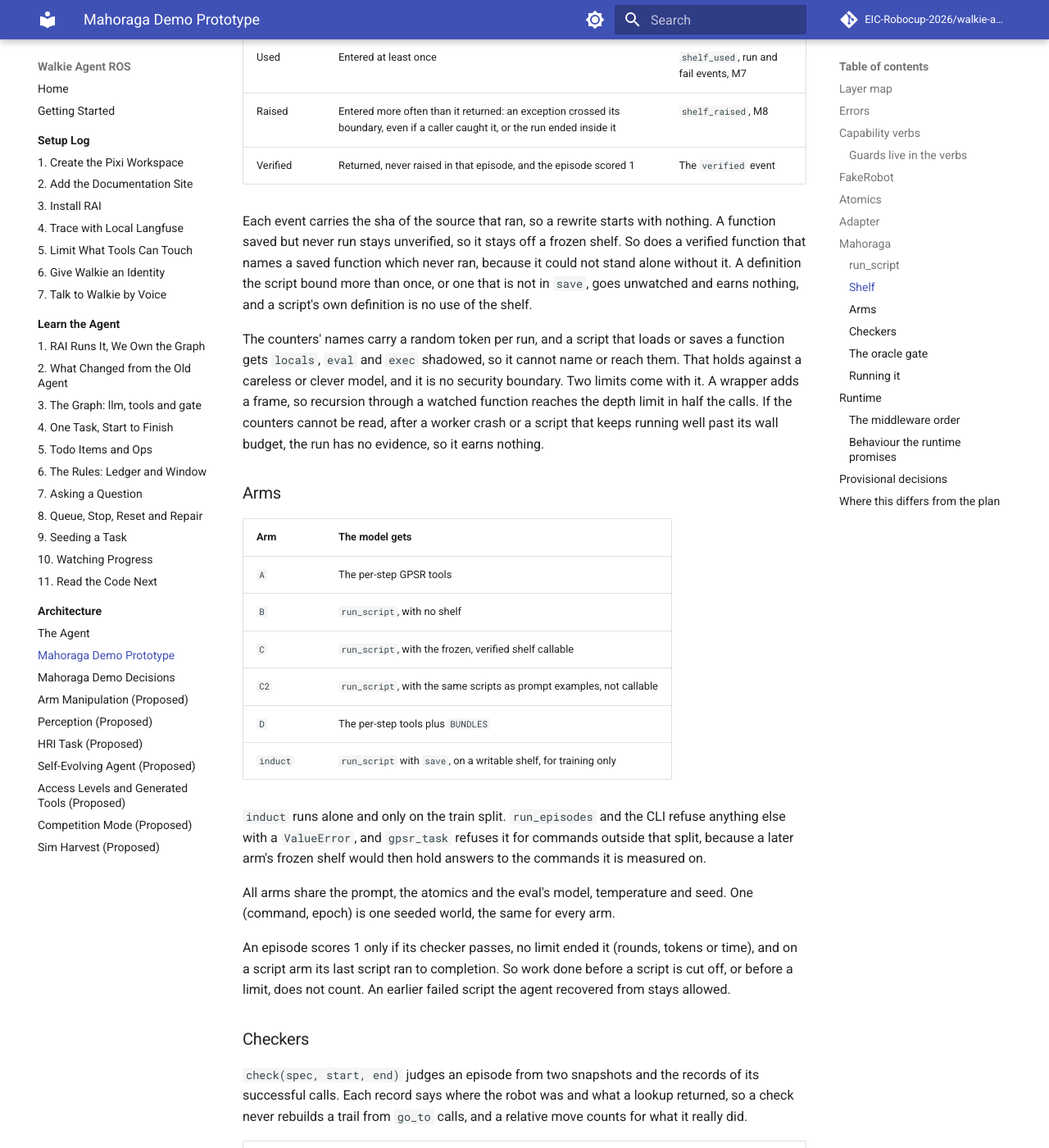
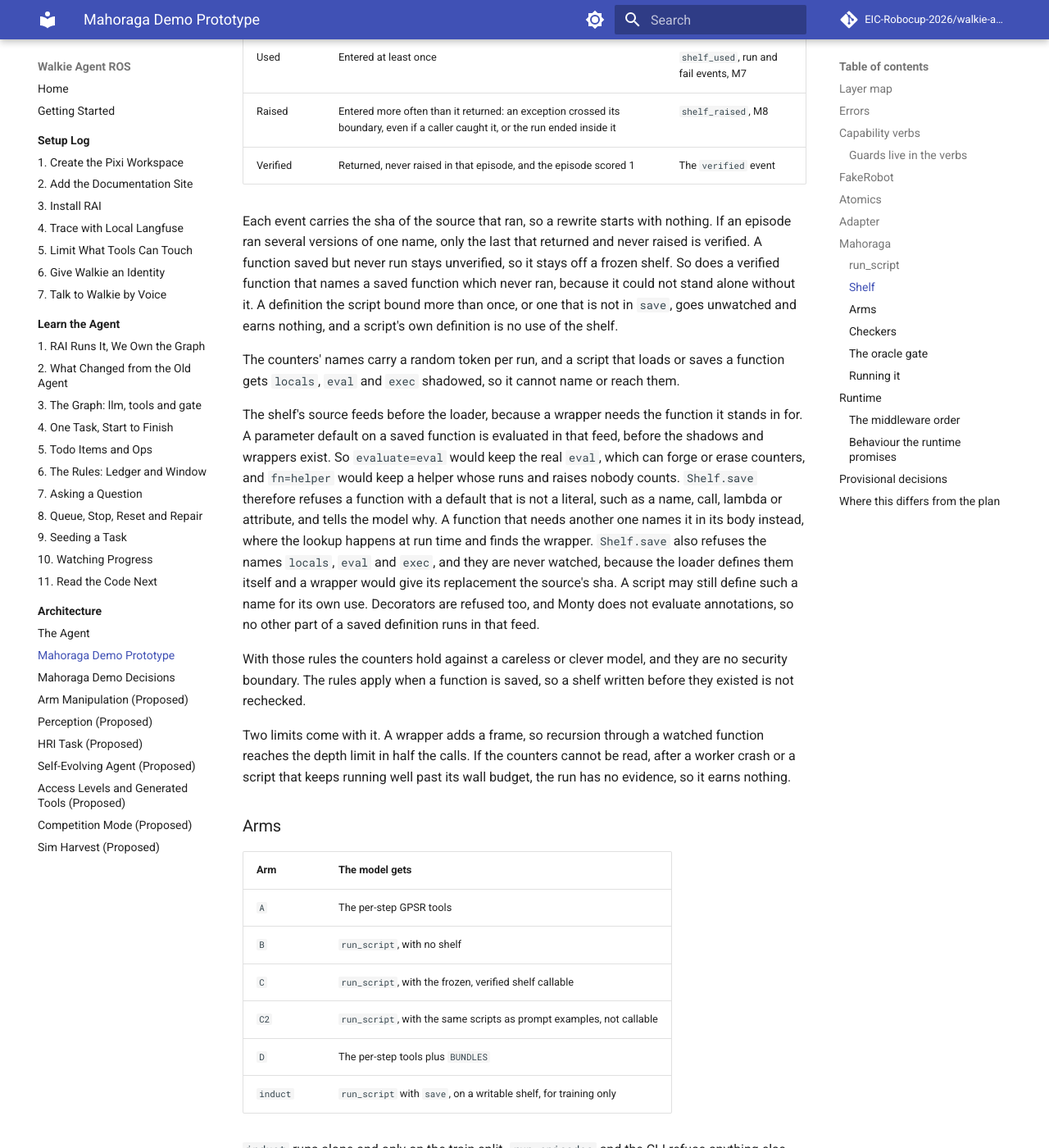
Before and after one commit to EIC-Robocup-2026/walkie-agent-ros, an MkDocs documentation site: the page built from docs/architecture/mahoraga-demo.md, in a window 1280 px wide and 1400 px high, scrolled down 7111 px. Shown: the whole window at 82% size. Built offline with MkDocs 1.6.1 and Material for MkDocs 9.7.7, drawn with Linux system fonts in a browser that asks for light colours; comment, search, counter and statistics services are not loaded.

Commit message:
docs: record the literal-defaults rule and last-version verification
The design doc now states why a saved function's defaults must be
literal, which names the shelf refuses, and which version an episode
verifies. Decisions M25 and M26 record the choices and what they cost.
M24 stays unused because another branch adds it.

```diff
--- a/docs/architecture/mahoraga-demo.md
+++ b/docs/architecture/mahoraga-demo.md
@@ -297,15 +297,34 @@ it may save, and counts entries and normal returns inside the worker:
 | Verified | Returned, never raised in that episode, and the episode scored 1 | The `verified` event |
 
 Each event carries the sha of the source that ran, so a rewrite starts with nothing.
-A function saved but never run stays unverified, so it stays off a frozen shelf. So
-does a verified function that names a saved function which never ran, because it
-could not stand alone without it. A definition the script bound more than once, or
-one that is not in `save`, goes unwatched and earns nothing, and a script's own
-definition is no use of the shelf.
+If an episode ran several versions of one name, only the last that returned and never
+raised is verified. A function saved but never run stays unverified, so it stays off
+a frozen shelf. So does a verified function that names a saved function which never
+ran, because it could not stand alone without it. A definition the script bound more
+than once, or one that is not in `save`, goes unwatched and earns nothing, and a
+script's own definition is no use of the shelf.
 
 The counters' names carry a random token per run, and a script that loads or saves
 a function gets `locals`, `eval` and `exec` shadowed, so it cannot name or reach
-them. That holds against a careless or clever model, and it is no security boundary.
+them.
+
+The shelf's source feeds before the loader, because a wrapper needs the function it
+stands in for. A parameter default on a saved function is evaluated in that feed,
+before the shadows and wrappers exist. So `evaluate=eval` would keep the real `eval`,
+which can forge or erase counters, and `fn=helper` would keep a helper whose runs and
+raises nobody counts. `Shelf.save` therefore refuses a function with a default that is
+not a literal, such as a name, call, lambda or attribute, and tells the model why. A
+function that needs another one names it in its body instead, where the lookup happens
+at run time and finds the wrapper. `Shelf.save` also refuses the names `locals`, `eval`
+and `exec`, and they are never watched, because the loader defines them itself and a
+wrapper would give its replacement the source's sha. A script may still define such a
+name for its own use. Decorators are refused too, and Monty does not evaluate
+annotations, so no other part of a saved definition runs in that feed.
+
+With those rules the counters hold against a careless or clever model, and they are
+no security boundary. The rules apply when a function is saved, so a shelf written
+before they existed is not rechecked.
+
 Two limits come with it. A wrapper adds a frame, so recursion through a watched
 function reaches the depth limit in half the calls. If the counters cannot be read,
 after a worker crash or a script that keeps running well past its wall budget, the
```
Also changed, not shown: docs/architecture/mahoraga-demo-decisions.md (+2 -0 lines).
